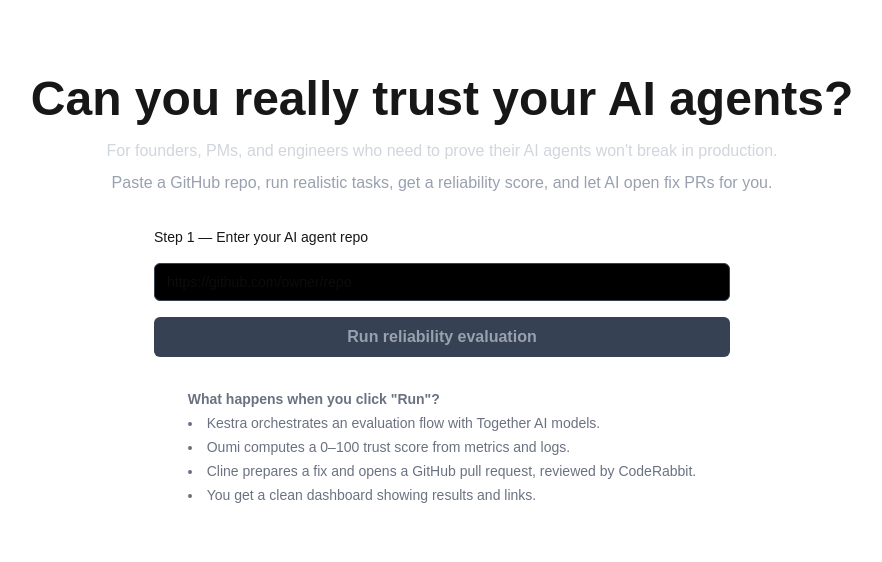
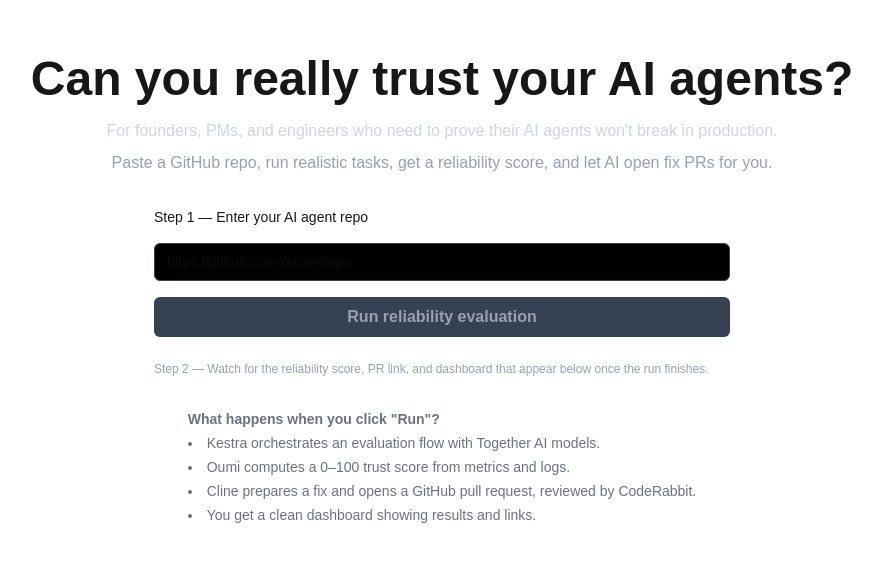
Before and after one commit to priyanshap/ai-reliability-judge, a Next.js app: page / in a window 1280 px wide. Shown: the part 110-672 px from the top of the page, without its empty margins (198-1080 px from the left). Built offline with nearby package versions, Linux system fonts and the light colour scheme.

Commit message:
Add Step 2 hint below run button

```diff
--- a/app/page.tsx
+++ b/app/page.tsx
@@ -70,6 +70,9 @@ async function handleRun() {
         >
           Run reliability evaluation
         </button>
+        <p className="text-xs text-gray-400 mt-2">
+          Step 2 — Watch for the reliability score, PR link, and dashboard that appear below once the run finishes.
+        </p>
       </div>
 
       <div className="mt-8 max-w-xl text-sm text-gray-500">
```
